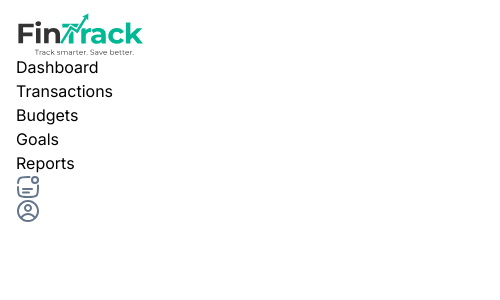
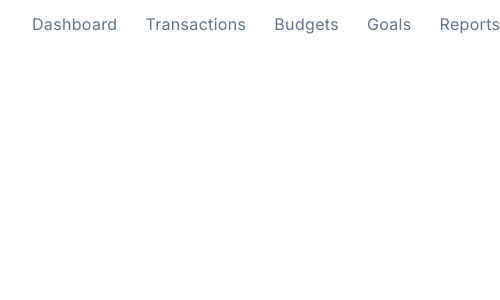
Before and after one commit to ZozuliaMykyta/FinTrack, a Next.js app in the folder frontend/: page / in a window 390 px wide. Shown: the top 300 px of the page, 500 px wide, since content can reach past the window. Built offline with nearby package versions, Linux system fonts and the light colour scheme.

Commit message:
Refactor Header component layout for improved responsiveness and styling

```diff
--- a/frontend/src/components/Header.tsx
+++ b/frontend/src/components/Header.tsx
@@ -27,21 +27,28 @@ const Header: React.FC = () => {
     },
   ];
   return (
-    <div className="container py-3">
+    <div className="container py-3 flex justify-between items-center gap-4">
+      <Link href="/">
         <Image
           src="/assets/img/icons/logo.svg"
           alt="FinTrack Logo"
           width={127}
           height={43}
         />
-      <ul>
+      </Link>
+      <ul className="flex justify-between items-center gap-7">
         {navLinks.map((link) => (
           <li key={link.id}>
-            <Link href={link.href}>{link.name}</Link>
+            <Link
+              href={link.href}
+              className="text-[16px] tracking-[0.32px] text-grey hover:text-grass-green transition-colors duration-500"
+            >
+              {link.name}
+            </Link>
           </li>
         ))}
       </ul>
-      <div>
+      <div className="flex justify-between items-center gap-3.5">
         {navProfil.map((item) => (
           <Link key={item.id} href={item.href}>
             <Image src={item.img} alt={item.alt} />
```
Lines whose indentation alone changed are shown as unchanged.
